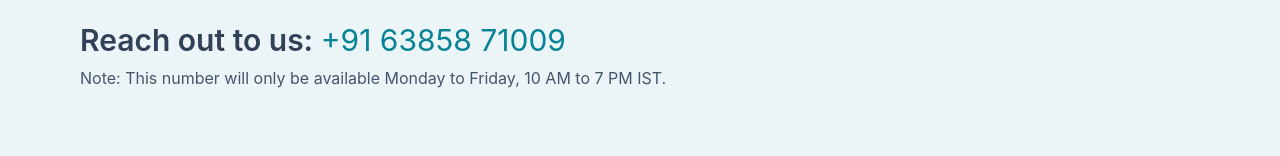
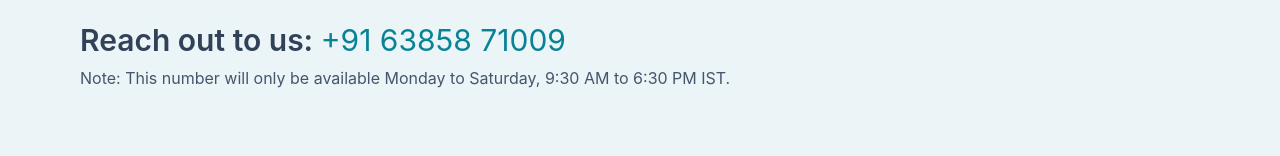
Before and after one commit to kkbughunter/nadal-epf, a React (Vite) app: page / in a window 1280 px wide. Both pictures are taken after a click on the button "CONTACT US". Shown: the part 494-650 px from the top of the page. Built offline with nearby package versions, Linux system fonts and the light colour scheme.

Commit message:
UI Update 6

```diff
--- a/src/pages/ContactPage.jsx
+++ b/src/pages/ContactPage.jsx
@@ -54,7 +54,7 @@ function ContactPage({ onConnectClick }) {
               Reach out to us: <span className="font-normal text-[#088395]">+91 63858 71009</span>
             </p>
             <p className="mt-2 text-base text-slate-600">
-              Note: This number will only be available Monday to Friday, 10 AM to 7 PM IST.
+              Note: This number will only be available Monday to Saturday, 9:30 AM to 6:30 PM IST.
             </p>
           </div>
         </div>
```
